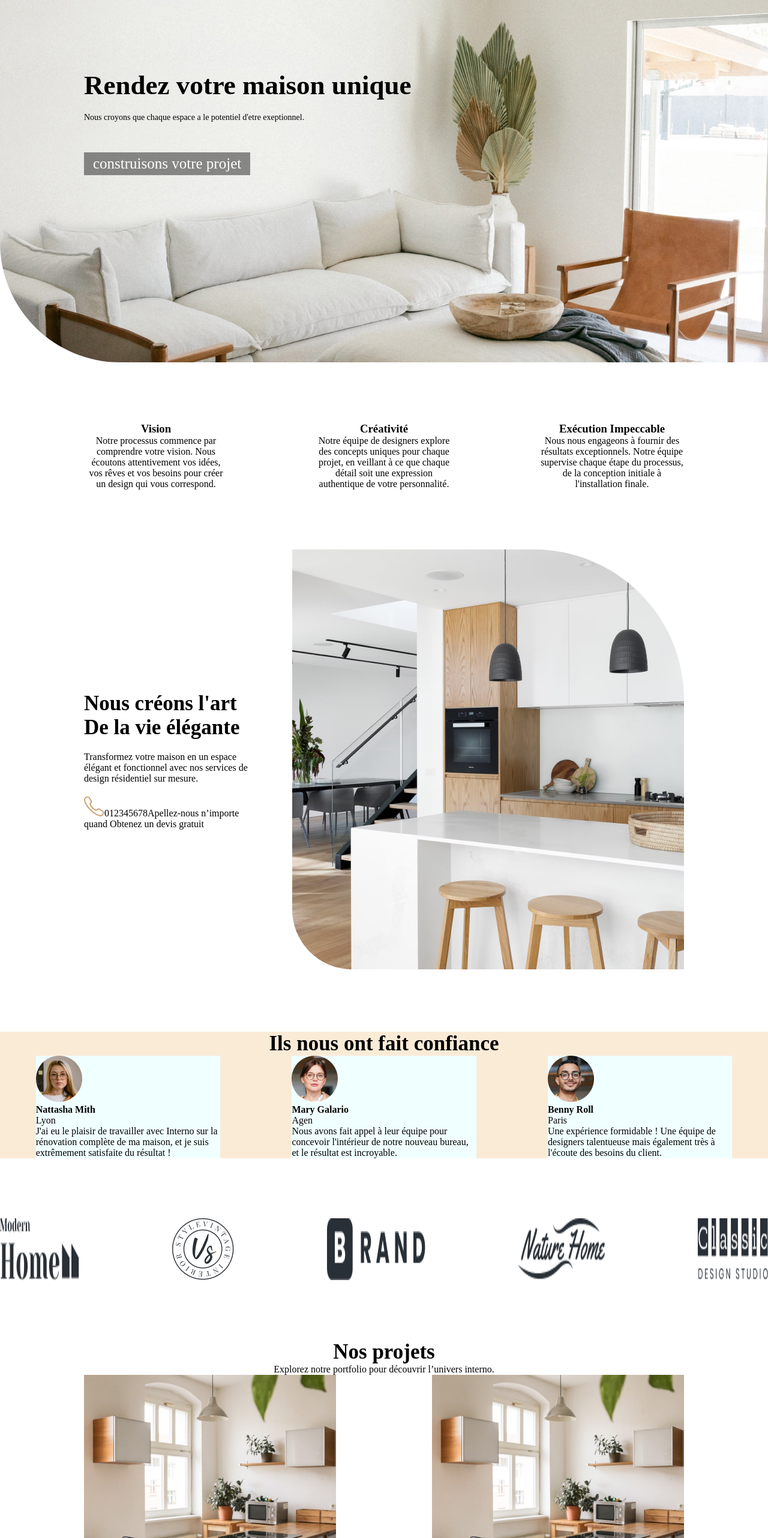
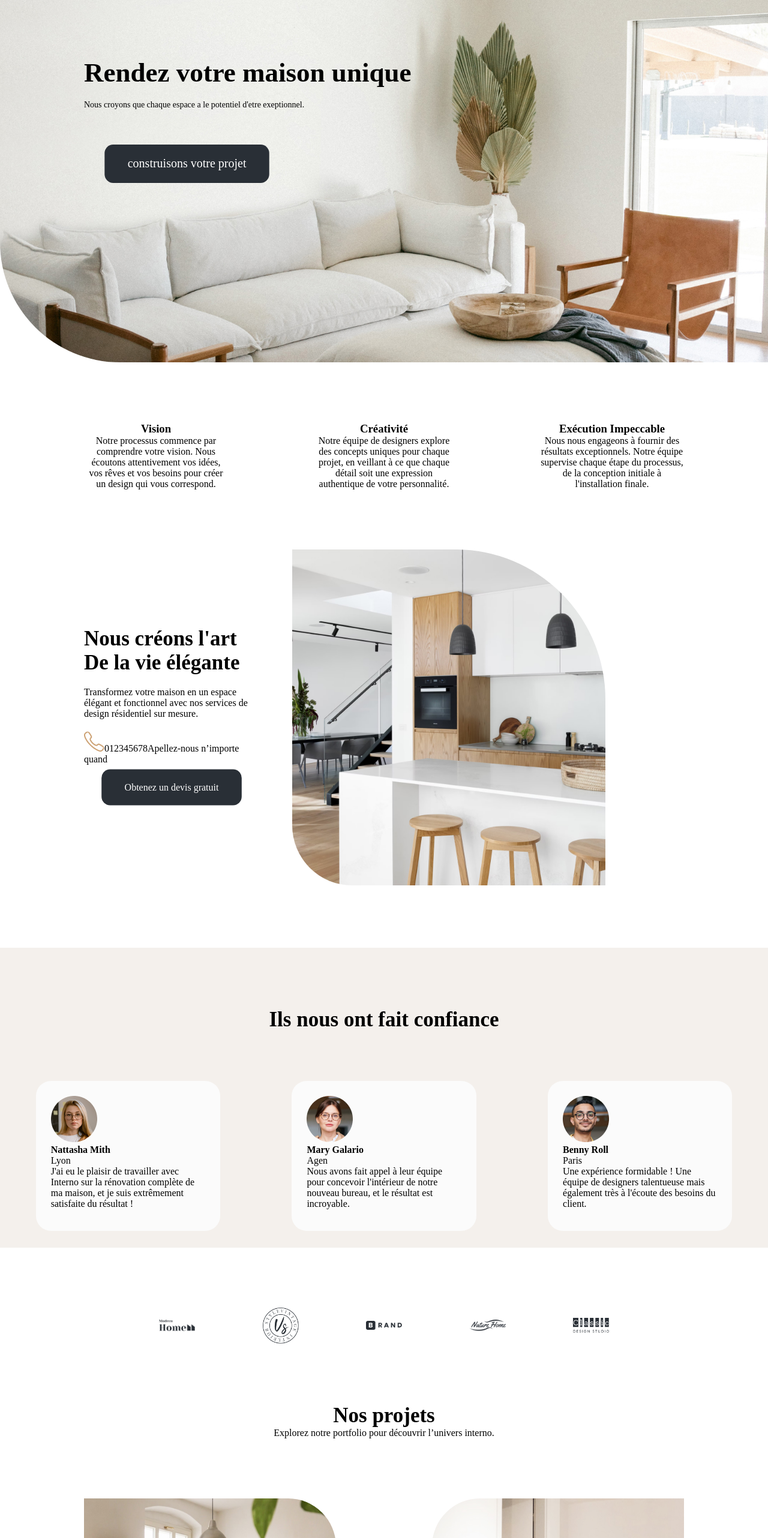
Before and after one commit to brandson06/interno, a plain HTML site: page index.html in a window 1280 px wide. Shown: the part 236-2800 px from the top of the page at 60% size. Drawn offline with Linux system fonts and the light colour scheme.

Commit message:
finalisation css

```diff
--- a/index.html
+++ b/index.html
@@ -44,7 +44,7 @@
             <h1>Rendez votre maison unique</h1>
             <p>Nous croyons que chaque espace a le potentiel d'etre exeptionnel.</p>
 
-            <a href="" class="btn btnPrimary">construisons votre projet</a>
+            <a href="" class="btn btnPrimary colorbtn">construisons votre projet</a>
         </div>
 
     </section>
@@ -97,12 +97,12 @@
                 n’importe
                 quand</a>
 
-            <a href="">Obtenez un devis gratuit</a>
+            <a href="" class="btn btnNoP">Obtenez un devis gratuit</a>
 
         </div>
 
         <div>
-            <img src="asset/assets-interno/image-article.jpg" alt="" class="arrondis">
+            <img src="asset/assets-interno/image-article.jpg" alt="" class="arrondis W80">
         </div>
 
     </section>
@@ -111,20 +111,20 @@
     <!--SECTION 4-->
 
 
-    <section class="marginTop100 bgBeige flex center">
+    <section class="marginTop100 flex center taller bguser ">
 
-        <h2>Ils nous ont fait confiance</h2>
+        <h2 class="borderTop marginTop100">Ils nous ont fait confiance</h2>
 
 
 
-        <div class="flex spaceBetween spaceAround">
+        <div class="flex alignCenter spaceAround">
 
 
 
             <!--USER3-->
 
 
-            <div class="w-25 bgcube">
+            <div class="w-25 bgcube card">
 
                 <div>
 
@@ -150,7 +150,7 @@
 
 
 
-            <div class="w-25 bgcube">
+            <div class="w-25 bgcube alignCenter card">
 
                 <div>
                     <img src="asset/assets-interno/user2.png" alt="">
@@ -166,7 +166,7 @@
 
             <!--USER 1-->
 
-            <div class="w-25 bgcube">
+            <div class="w-25 bgcube card">
 
                 <div>
 
@@ -186,21 +186,19 @@
 
     <!--SECTION 5-->
 
-    <section class="flex spaceBetween marginTop100">
+    <section class="flex spaceBetween marginTop100 alignCenter container1">
 
-        <img src="asset/assets-interno/moderne-home.png" alt="">
+        <img src="asset/assets-interno/moderne-home.png" alt="" class="W8">
 
-        <img src="asset/assets-interno/vintage.png" alt="">
+        <img src="asset/assets-interno/vintage.png" alt="" class="W8">
 
-        <img src="asset/assets-interno/brand.png" alt="">
+        <img src="asset/assets-interno/brand.png" alt="" class="W8">
 
-        <img src="asset/assets-interno/nature-home.png" alt="">
+        <img src="asset/assets-interno/nature-home.png" alt="" class="W8">
 
-        <img src="asset/assets-interno/classic-design.png" alt="">
+        <img src="asset/assets-interno/classic-design.png" alt="" class="W8">
 
 
-
-        </div>
     </section>
 
 
@@ -215,11 +213,11 @@
 
 
         <!-- grosse div qui contient les 4 autres petites div -->
-        <div class="flex spaceBetween">
+        <div class="flex spaceBetween marginTop100">
 
             <!-- div 1 - CUISINE -->
             <div class="w-42">
-                <img src="asset/assets-interno/cuisine.jpg" alt="" class="w-100">
+                <img src="asset/assets-interno/cuisine.jpg" alt="" class="w-100 cuisine">
 
                 <!-- petite dive avec les information sdu projet  -->
                 <div class="flex spaceBetween">
@@ -229,20 +227,20 @@
                         <p>Decor et Architecture</p>
                     </div>
 
-                    <a href="" >></a>
+                    <a href="">></a>
 
                 </div>
             </div>
 
             <!-- div 2 - ENTREE -->
             <div class="w-42">
-                <img src="asset/assets-interno/cuisine.jpg" alt="" class="w-100">
+                <img src="asset/assets-interno/entree-et-garage.jpg" alt="" class="w-100 entree">
 
                 <!-- petite dive avec les information sdu projet  -->
                 <div>
 
                     <div>
-                        <h3>Cuisine et entrée</h3>
+                        <h3>Entrée et garage</h3>
                         <p>Decor et Architecture</p>
                     </div>
 
@@ -252,14 +250,14 @@
             </div>
 
             <!-- div 3 - BUREAU -->
-            <div class="w-42" >
-                <img src="asset/assets-interno/cuisine.jpg" alt="" class="w-100">
+            <div class="w-42 marginTop100">
+                <img src="asset/assets-interno/bureau-et-chambre.jpg" alt="" class="w-100 bureau">
 
                 <!-- petite dive avec les information sdu projet  -->
                 <div>
 
                     <div>
-                        <h3>Cuisine et entrée</h3>
+                        <h3>Bureau et chambre</h3>
                         <p>Decor et Architecture</p>
                     </div>
 
@@ -269,14 +267,14 @@
             </div>
 
             <!-- div 4 - CABINET -->
-            <div class="w-42">
-                <img src="asset/assets-interno/cuisine.jpg" alt="" class="w-100">
+            <div class="w-42 marginTop100">
+                <img src="asset/assets-interno/cabinet-et-salon.jpg" alt="" class="w-100 cabinet">
 
                 <!-- petite dive avec les information sdu projet  -->
                 <div>
 
                     <div>
-                        <h3>Cuisine et entrée</h3>
+                        <h3>Cabinet et salon</h3>
                         <p>Decor et Architecture</p>
                     </div>
 
@@ -294,9 +292,23 @@
 
     </section>
 
+
+    <!--DIV 7-->
+
+    <section class="bgblue marginTop100 center flex">
+
+        <div class="*Container">
+
+            <h2 class="colorwhite">Rejoignez la communauté interno</h2>
+
+            <input type="text" placeholder="john.doe@gmail.com">
+
+        </div>
+    </section>
+
     <!--FOOTER-->
 
-    <footer>
+    <footer class="flex spaceBetween container">
 
         <div>
             <img src="asset/assets-interno/Logo.png" alt="">
--- a/style.css
+++ b/style.css
@@ -1,8 +1,12 @@
 /* RESET : permet d'effacer le style par défaut imposé par le navigateur*/
- *{
+* {
     box-sizing: border-box;
     padding: 0;
     margin: 0;
+}
+
+.borderTop {
+    border-top: 50px
 }
 
 .paddingcube {
@@ -11,6 +15,11 @@
 
 }
 
+.colorwhite {
+    color: white;
+}
+
+
 .btn {
     background-color: rgba(0, 0, 0, 0.441);
     border: 5px;
@@ -18,9 +27,49 @@
     padding: 5px 15px;
     display: inline-block;
 }
+
+
 .btnPrimary {
     font-size: 25px;
+    color: #ffffff;
+    background-color: #292F36;
+    border-radius: 18px;
+    padding-left: 48px;
+    padding-bottom: 26px;
+    padding-top: 26px;
+    padding-right: 48px;
+    transform: scale(0.8);
 }
+
+.cuisine {
+    border-top-right-radius: 80px;
+}
+
+.entree {
+    border-top-left-radius: 80px;
+}
+
+.bureau {
+    border-bottom-right-radius: 80px;
+}
+ .cabinet {
+
+    border-bottom-left-radius: 80px;
+ }
+
+.btnNoP {
+    font-size: 20px;
+    color: #ffffff;
+    background-color: #292F36;
+    border-radius: 18px;
+    padding-left: 48px;
+    padding-bottom: 26px;
+    padding-top: 26px;
+    padding-right: 48px;
+    transform: scale(0.8);
+}
+
+
 .btnSecondary {
     font-size: 14px;
 }
@@ -32,6 +81,7 @@
 .marginTop {
     margin-top: 20px;
 }
+
 
 h2 {
     font-size: 35px;
@@ -51,25 +101,29 @@ h2 {
     justify-content: space-between;
 }
 
-.centerBetween{
+
+
+.centerBetween {
     justify-content: center;
 }
+
 .spaceAround {
     justify-content: space-around;
 }
 
-.spaceEnd{
+.spaceEnd {
     justify-content: flex-end;
 }
 
 .revers {
     flex-direction: row-reverse;
 }
+
 .alignCenter {
     align-items: center;
 }
 
-.alignEnd{
+.alignEnd {
     align-items: flex-end;
 }
 
@@ -81,6 +135,7 @@ h2 {
 .AlignCenter {
     text-align: center;
 }
+
 a {
     text-decoration: none;
     color: black;
@@ -92,11 +147,11 @@ a {
     width: 50%;
 }
 
-.w-48{
+.w-48 {
     width: 48%;
 }
 
-.w-42{
+.w-42 {
     width: 42%;
 }
 
@@ -108,13 +163,20 @@ a {
     width: 30%;
 }
 
+.W8 {
+    width: 8%;
+}
+
+.W80 {
+    width: 80%;
+}
 
 .w-25 {
     width: 24%;
 }
 
 .W16 {
-    width:  16%;
+    width: 16%;
 }
 
 
@@ -136,6 +198,7 @@ header {
 }
 
 
+
 /* SECTION HERO*/
 
 
@@ -149,7 +212,7 @@ header {
     border-bottom-left-radius: 200px;
 }
 
-.arrondis{
+.arrondis {
     border-bottom-left-radius: 100px;
     border-top-right-radius: 250px;
 }
@@ -175,13 +238,32 @@ h1 {
     width: 100%;
 }
 
+.Container {
+    max-width: 1200px;
+    margin: 0;
+    text-align: center;
+}
+
+.container1 {
+    max-width: 750px;
+    margin-left: auto;
+    margin-right: auto;
+    width: 100%;
+
+}
+
+.taller {
+    height: 500px;
+}
+
+
 
 .marginTop100 {
     margin-top: 100px;
 }
 
 .card {
-    box-shadow: 5px 5px 10px rgba(0, 0, 0, 0.566);
+
     border-radius: 20px;
     padding: 25px;
 }
@@ -208,10 +290,37 @@ h1 {
 
 }
 
-.bgBeige {
-    background-color: antiquewhite;
+.bgB {
+    background-color: #e8e7e6;
 }
 
 .bgcube {
-    background-color: azure;
+    background-color: rgb(251, 251, 251);
+    height: 250px;
+    border-radius: 25px;
 }
+
+
+.marginUser {
+    margin-left: 20px;
+    margin-top: 20px;
+
+}
+
+
+.bgblue{
+    background-color: #292F36;
+    padding: 80px 0;
+}
+
+
+.bguser{
+    background-color: #F4F0EC;
+}
+
+
+.bgGreen {
+    background-color: green;
+    padding: 100px;
+
+}
```
